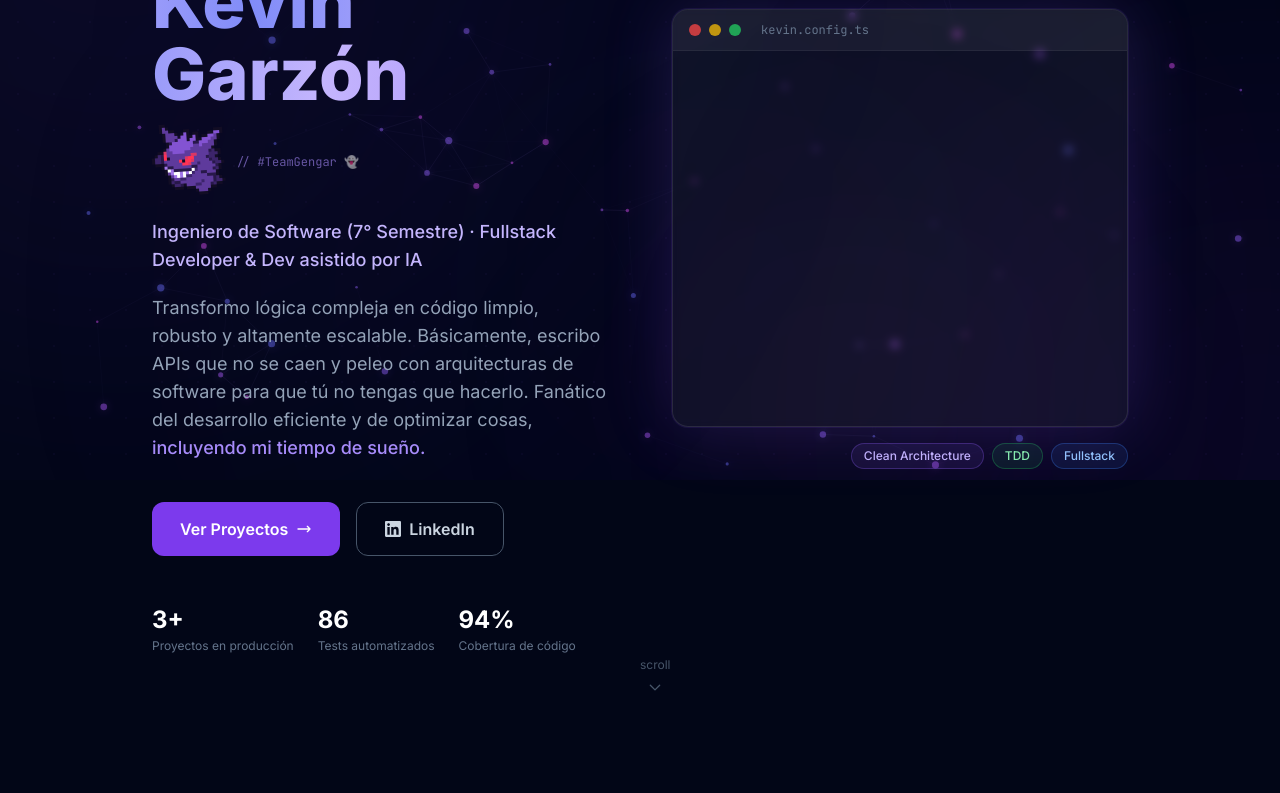
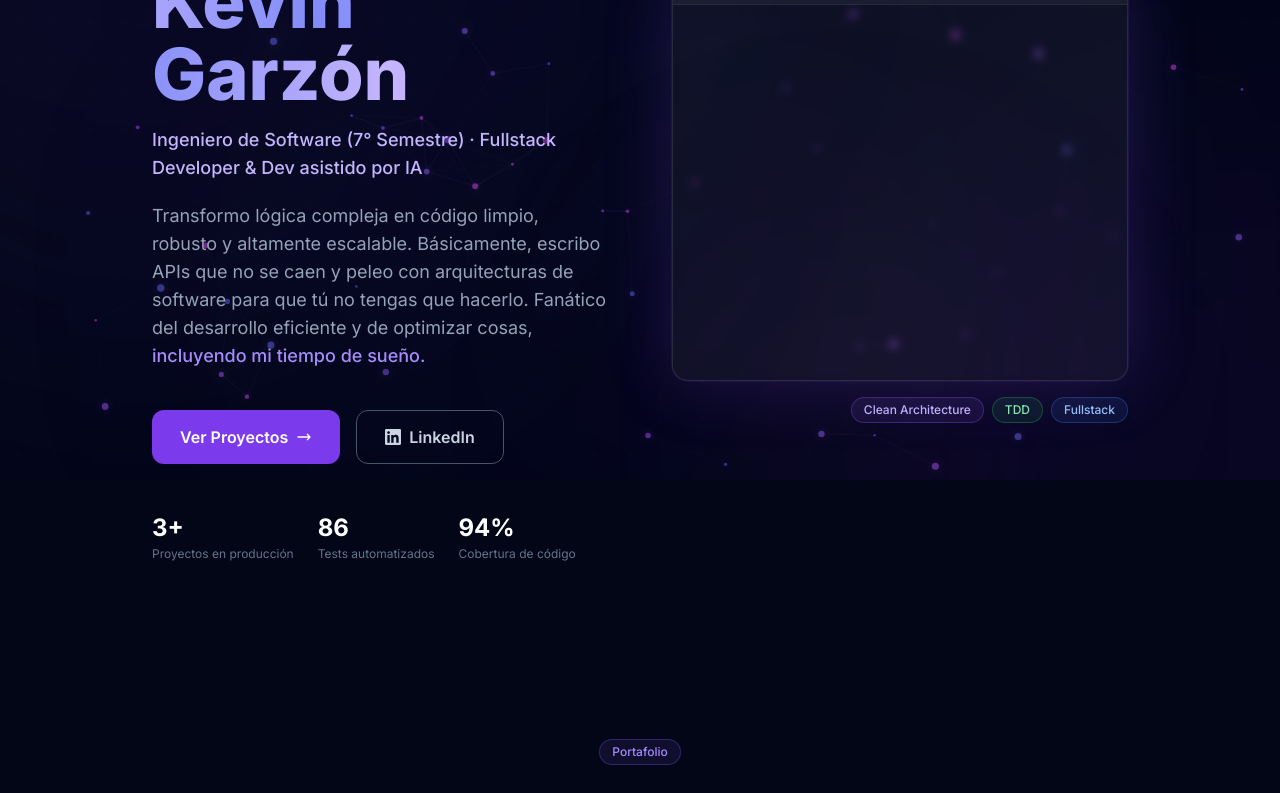
Before and after one commit to KevinSGD/kevingarzondiaz.github.io, a Vue app in the folder portfolio/: page / in a window 1280 px wide. Shown: the part 320-1113 px from the top of the page. Built offline with nearby package versions, Linux system fonts and the light colour scheme.

Commit message:
feat: eliminar elementos innecesarios del componente HeroSection

```diff
--- a/portfolio/src/components/HeroSection.vue
+++ b/portfolio/src/components/HeroSection.vue
@@ -22,11 +22,7 @@
           <span class="text-gradient">Kevin Garzón</span>
         </h1>
 
-        <!-- Gengar beside the name -->
-        <div class="flex items-center gap-3 mb-5 justify-center lg:justify-start animate-fade-up">
-          <GengarSprite />
-          <span class="text-violet-400/60 font-mono text-xs select-none">// #TeamGengar 👻</span>
-        </div>
+
 
         <!-- Role -->
         <p class="text-base md:text-lg text-violet-300 font-medium mb-5 animate-fade-up-slow">
@@ -104,14 +100,7 @@
 
     </div>
 
-    <!-- Scroll cue -->
-    <div class="absolute bottom-8 left-1/2 -translate-x-1/2 flex flex-col items-center gap-1.5
-                text-slate-600 text-xs animate-bounce" aria-hidden="true">
-      <span>scroll</span>
-      <svg class="w-4 h-4" fill="none" stroke="currentColor" viewBox="0 0 24 24">
-        <path stroke-linecap="round" stroke-linejoin="round" stroke-width="2" d="M19 9l-7 7-7-7"/>
-      </svg>
-    </div>
+
   </section>
 </template>
 
```
